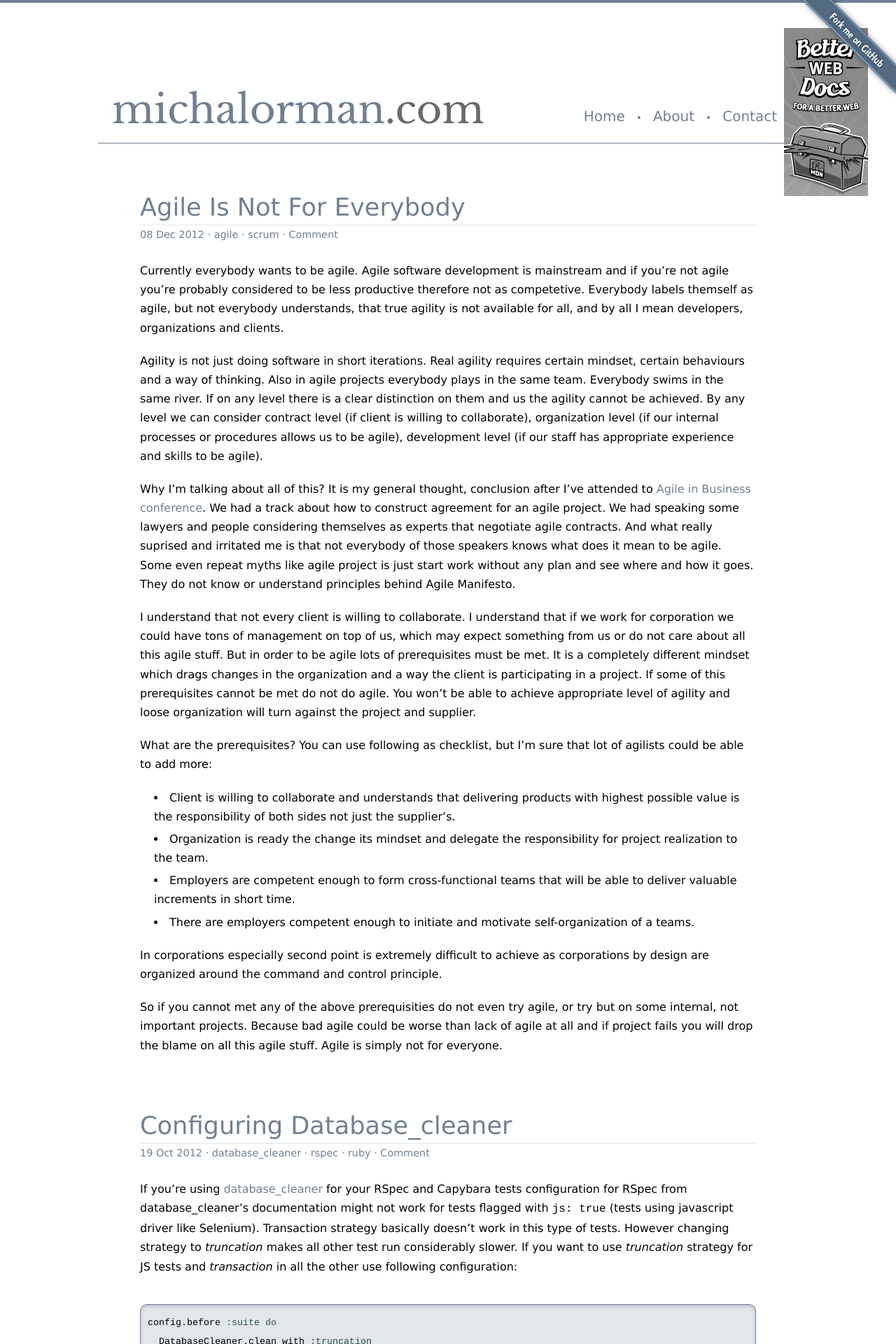
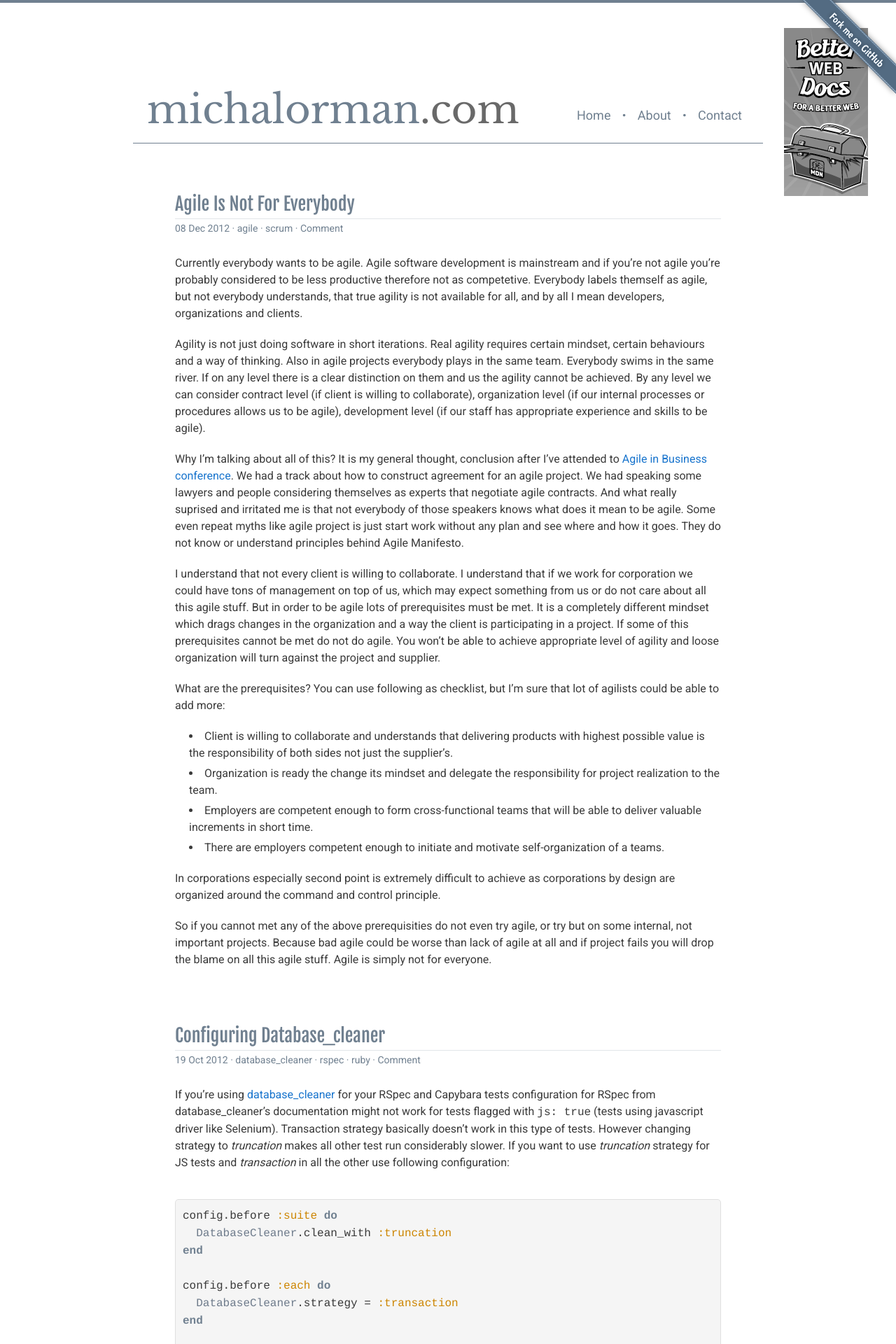
Before and after one commit to michalorman/michalorman.github.com, a Jekyll site: the page built from index.html, in a window 1280 px wide. Shown: the top 1920 px of the page at 70% size. Built offline with Jekyll 4.4.1, drawn with Linux system fonts in a browser that asks for light colours; some web fonts are replaced; Markdown is read by kramdown in place of the engine named in the settings; the list of posts is cut into pages by our own code; comment, search, counter and statistics services are not loaded.

Commit message:
Update layout and style.

```diff
--- a/_layouts/default.html
+++ b/_layouts/default.html
@@ -11,7 +11,8 @@
     <meta name="description" content="Michal Orman personal
     blog. Java, Ruby, Software Engineering and more."/>
     <link href='http://fonts.googleapis.com/css?family=Libre+Baskerville' rel='stylesheet' type='text/css'>
-    <link href='http://fonts.googleapis.com/css?family=Antic' rel='stylesheet' type='text/css'>
+    <link href='http://fonts.googleapis.com/css?family=Fjalla+One' rel='stylesheet' type='text/css'>
+    <link href='http://fonts.googleapis.com/css?family=Roboto' rel='stylesheet' type='text/css'>
     <link rel="stylesheet" type="text/css" href="/assets/css/style.css"/>
     <link rel="shortcut icon" href="/favicon.ico" />
     <script type="text/javascript">
--- a/assets/css/style.css
+++ b/assets/css/style.css
@@ -51,10 +51,11 @@ html {
 }
 
 body {
-  width: 1000px;
+  width: 900px;
   margin: 0 auto;
-  font-family: 'Verdana', 'Arial', 'Helvetica', sans-serif;
-  line-height: 1.7;
+  font: 16px 'Roboto', 'Helvetica Neue', 'Helvetica', 'Arial', sans-serif;
+  line-height: 1.5;
+  color: #3A3A3A;
 }
 
 a {
@@ -68,25 +69,26 @@ a {
 
 a:hover {
   color: #2F4F4F;
+  text-decoration: underline;
 }
 
 h1 {
-  font: 2.2em 'Antic', 'Verdana', 'Arial', 'Helvetica', sans-serif;
+  font: 26px 'Fjalla One', 'Helvetica Neue', 'Helvetica', 'Arial', sans-serif;
   color: #708090;
   padding-bottom: 5px;
   border-bottom: 1px solid rgba(112, 128, 144, 0.2);
 }
 
 h2 {
-  font: 1.5em 'Antic', 'Verdana', 'Arial', 'Helvetica', sans-serif;
+  font: 22px 'Roboto', 'Helvetica Neue', 'Helvetica', 'Arial', sans-serif;
   color: #708090;
-  margin-bottom: 15px;
+  margin-bottom: 20px;
 }
 
 h3 {
-  font: 1.4em 'Antic', 'Verdana', 'Arial', 'Helvetica', sans-serif;
+  font: 20px 'Roboto', 'Helvetica Neue', 'Helvetica', 'Arial', sans-serif;
   color: #708090;
-  margin-bottom: 15px;
+  margin-bottom: 20px;
 }
 
 p {
@@ -94,17 +96,12 @@ p {
 }
 
 pre {
-  border: 1px solid #708090;
-  background-color: rgba(112, 128, 144, 0.2);
-  border-radius: 10px;
+  border: 1px solid #E0E0E0;
+  background-color: #F5F5F5;
+  border-radius: 5px;
   padding: 10px;
   margin: 40px 0;
-  box-shadow: inset 0 2px 5px rgba(112, 128, 144, 0.4);
   overflow: hidden;
-}
-
-pre:hover {
-  box-shadow: 0 0 10px rgba(112, 128, 144, 0.8);
 }
 
 code {
@@ -112,7 +109,7 @@ code {
 }
 
 pre code {
-  font-size: 10pt;
+  font-size: 12pt;
   white-space: pre-wrap;
 }
 
@@ -155,13 +152,17 @@ blockquote p {
   margin-bottom: 40px;
 }
 
+#main-head a:hover {
+  text-decoration: none;
+}
+
 #main-head nav {
   position: absolute;
   right: 20px;
 }
 
 #main-head nav li {
-  font: 1.25em 'Antic', 'Verdana', 'Arial', 'Helvetica', sans-serif;
+  font: 18px 'Roboto', 'Helvetica Neue', 'Helvetica', 'Arial', sans-serif;
   float: left;
   height: 185px;
   position: relative;
@@ -172,7 +173,7 @@ blockquote p {
   color: #708090;
   margin: 0 5px;
   position: relative;
-  top: 145px;
+  top: 142px;
 }
 
 #main-head nav li a {
@@ -210,10 +211,6 @@ blockquote p {
   -o-transition: text-shadow 500ms;
   -ms-transition: text-shadow 500ms;
   color: #696969;
-}
-
-#banner:hover span {
-  text-shadow: 0 0 5px #708090;
 }
 
 #gh-ribbon {
@@ -284,7 +281,7 @@ blockquote p {
 #main-foot nav {
   float: left;
   margin-right: 30px;
-  width: 33%;
+  width: 45%;
 }
 
 #main-foot #copyright {
@@ -315,11 +312,23 @@ blockquote p {
   margin-bottom: 5px;
 }
 
+.post header h1 a:hover {
+  text-decoration: none;
+}
+
 .post header h3 {
   color: #708090;
   margin-bottom: 30px;
-  font: 0.9em Verdana, Arial, Helvetica, sans-serif;
+  font-size: 14px;
   padding-top: 5px;
+}
+
+.post section a {
+  color: #1874CD;
+}
+
+.post section a:hover {
+  color: #104E8B;
 }
 
 .post img {
@@ -484,7 +493,7 @@ blockquote p {
 }
 
 .s, .s1, .s2, .sh, .sr {
-  color: #2F4F4F;
+  color: #CD8500;
 }
 
 .si {
@@ -492,7 +501,11 @@ blockquote p {
 }
 
 .ss {
-  color: #2F4F4F;
+  color: #CD8500;
+}
+
+.sx {
+  color: #5D478B;
 }
 
 .nd {
@@ -504,6 +517,10 @@ blockquote p {
   font-style: italic;
 }
 
+.no, .nc {
+  color: #6E7B8B;
+}
+
 .lineno {
   color: #9E9E9E;
 }
```
